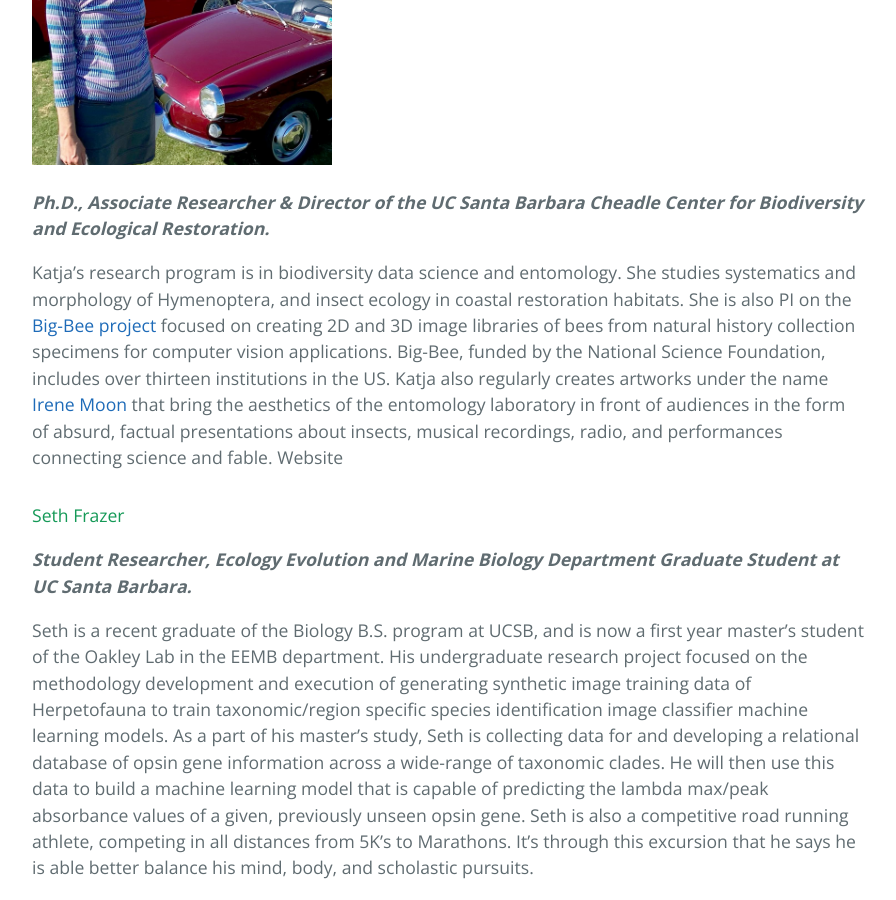
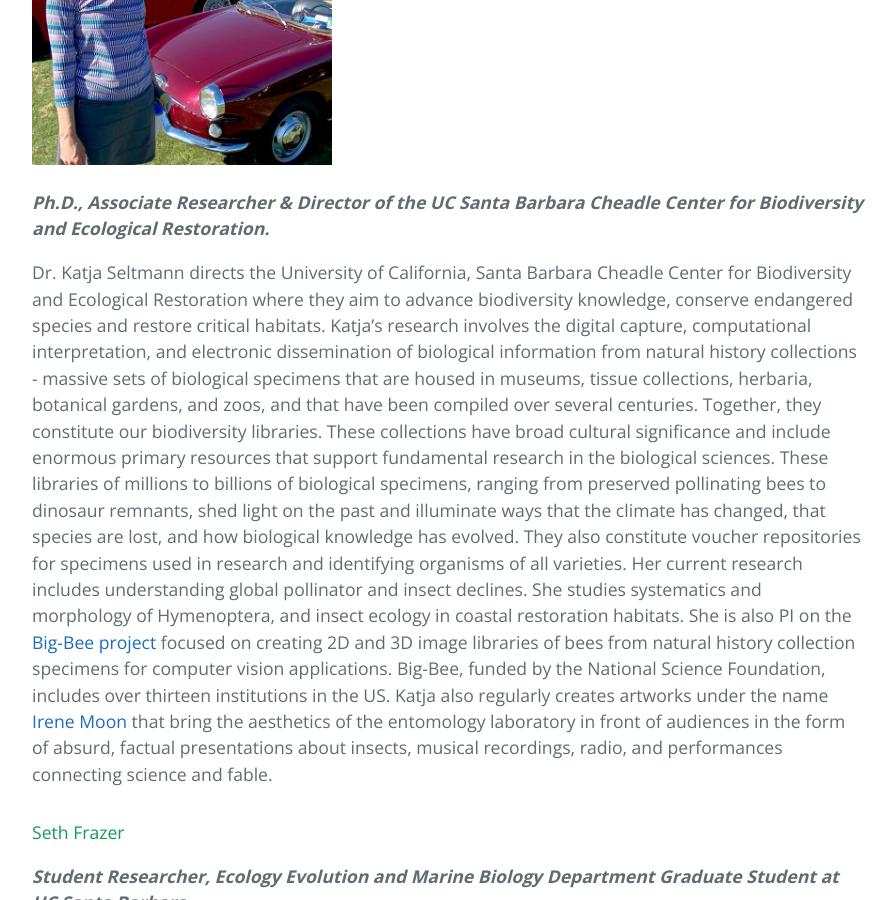
Before and after one commit to Automated-Wildlife-CIG/Automated-Wildlife-CIG.github.io, a Jekyll site: the page built from index.md, in a window 1280 px wide and 900 px high, scrolled down 2273 px. Shown: the whole window, without its empty margins (192-1088 px from the left). Built offline with Jekyll 4.4.1, drawn with Linux system fonts in a browser that asks for light colours.

Commit message:
Update index.md

```diff
--- a/index.md
+++ b/index.md
@@ -41,7 +41,10 @@ Chris Evelyn is a herpetologist with an interest in the evolution of diversity i
 
 ***Ph.D., Associate Researcher & Director of the UC Santa Barbara Cheadle Center for Biodiversity and Ecological Restoration.***
 
- Katja’s research program is in biodiversity data science and entomology. She studies systematics and morphology of Hymenoptera, and insect ecology in coastal restoration habitats. She is also PI on the [Big-Bee project](http://big-bee.net/) focused on creating 2D and 3D image libraries of bees from natural history collection specimens for computer vision applications. Big-Bee, funded by the National Science Foundation, includes over thirteen institutions in the US. Katja also regularly creates artworks under the name [Irene Moon](https://www.begoniasociety.org/) that bring the aesthetics of the entomology laboratory in front of audiences in the form of absurd, factual presentations about insects, musical recordings, radio, and performances connecting science and fable. Website
+Dr. Katja Seltmann directs the University of California, Santa Barbara Cheadle Center for Biodiversity and Ecological Restoration where they aim to advance biodiversity knowledge, conserve endangered species and restore critical habitats. Katja’s research involves the digital capture, computational interpretation, and electronic dissemination of biological information from natural history collections - massive sets of biological specimens that are housed in museums, tissue collections, herbaria, botanical gardens, and zoos, and that have been compiled over several centuries. Together, they constitute our biodiversity libraries. These collections have broad cultural significance and include enormous primary resources that support fundamental research in the biological sciences. These libraries of millions to billions of biological specimens, ranging from preserved pollinating bees to dinosaur remnants, shed light on the past and illuminate ways that the climate has changed, that species are lost, and how biological knowledge has evolved. They also constitute voucher repositories for specimens used in research and identifying organisms of all varieties.
+     Her current research includes understanding global pollinator and insect declines. She studies systematics and morphology of Hymenoptera, and insect ecology in coastal restoration habitats. She is also PI on the [Big-Bee project](http://big-bee.net/) focused on creating 2D and 3D image libraries of bees from natural history collection specimens for computer vision applications. Big-Bee, funded by the National Science Foundation, includes over thirteen institutions in the US. Katja also regularly creates artworks under the name [Irene Moon](https://www.begoniasociety.org/) that bring the aesthetics of the entomology laboratory in front of audiences in the form of absurd, factual presentations about insects, musical recordings, radio, and performances connecting science and fable.
+
+
 
 #### Seth Frazer
 
```
